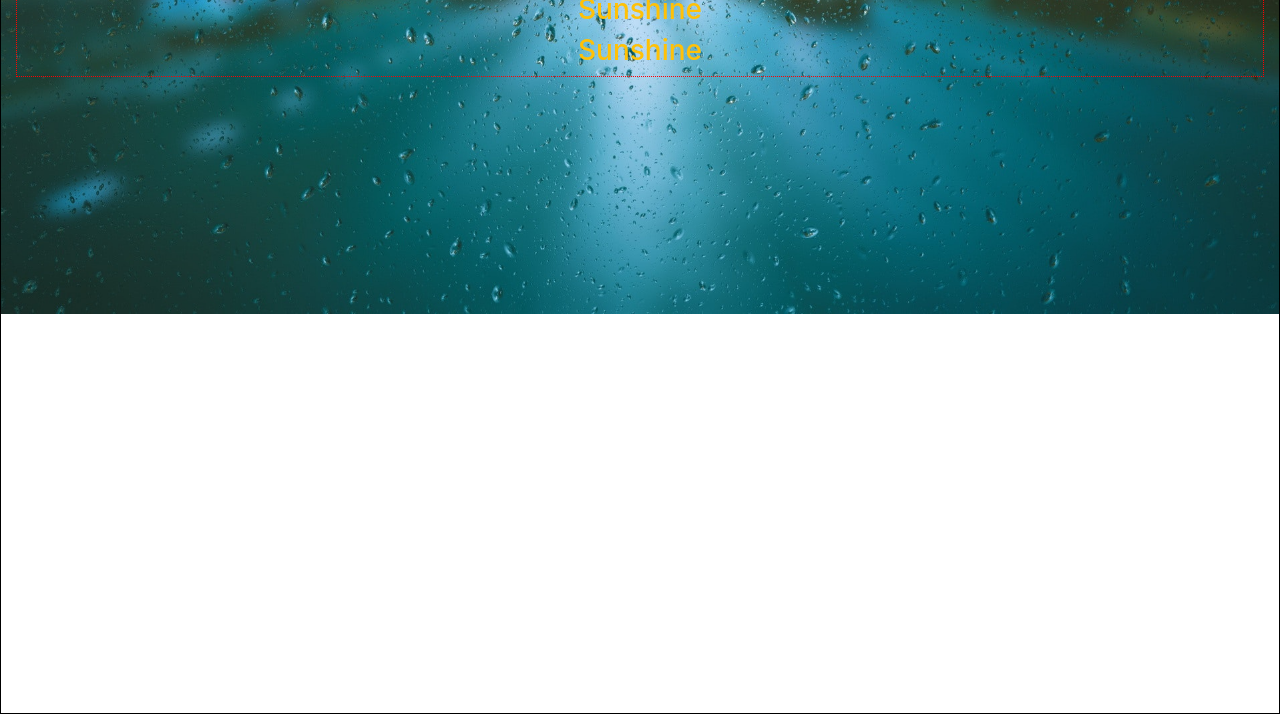
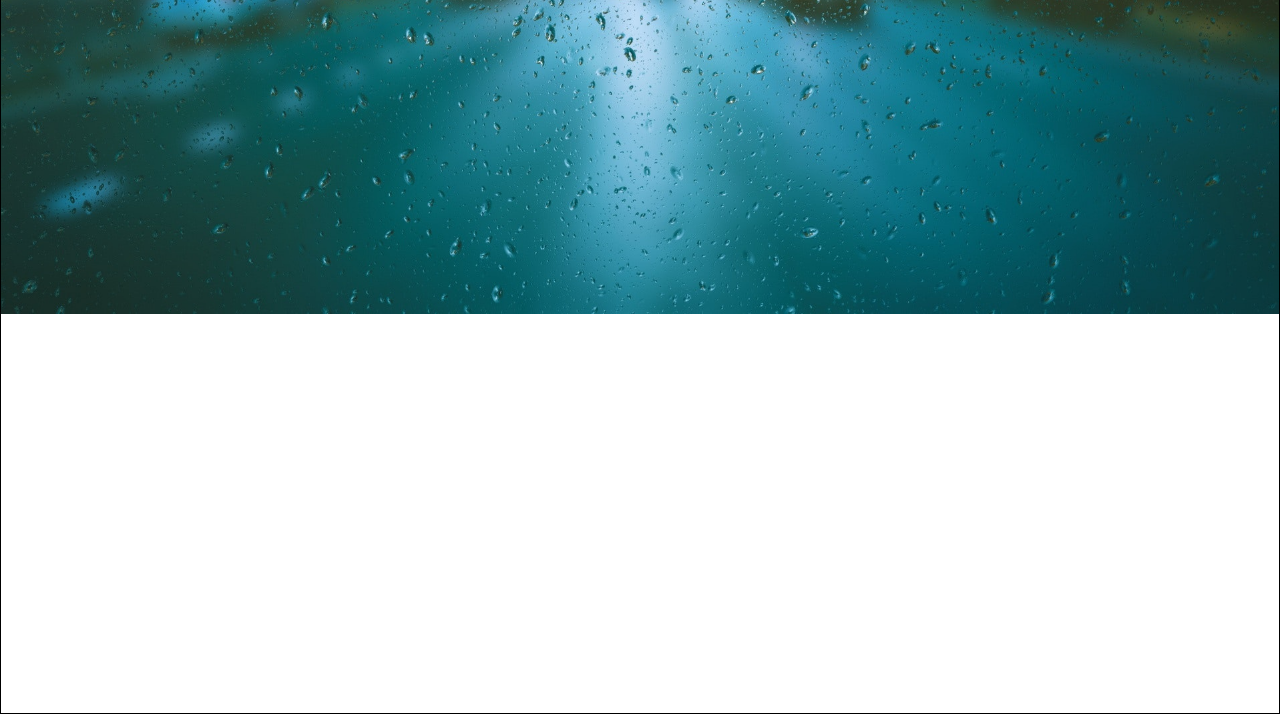
Before and after one commit to serkan-karaarslan/serkan-karaarslan.github.io, a plain HTML site: page index.html in a window 1280 px wide. Shown: the part 486-1200 px from the top of the page. Drawn offline with Linux system fonts and the light colour scheme.

Commit message:
removed h3 tag from index.html

```diff
--- a/index.html
+++ b/index.html
@@ -13,8 +13,6 @@
         <div style="text-align: center; margin-top:30%; border:1px dotted red; color: var(--yellow);">
           <h1>I'm Serkan Karaarslan</h1>
           <h2>Solutions Architect - Coder - Mathematician</h2>
-          <h3> Sunshine </h3>
-          <h3> Sunshine </h3>
         </div>
 
 
```
Also changed, not shown: 1 other file.
